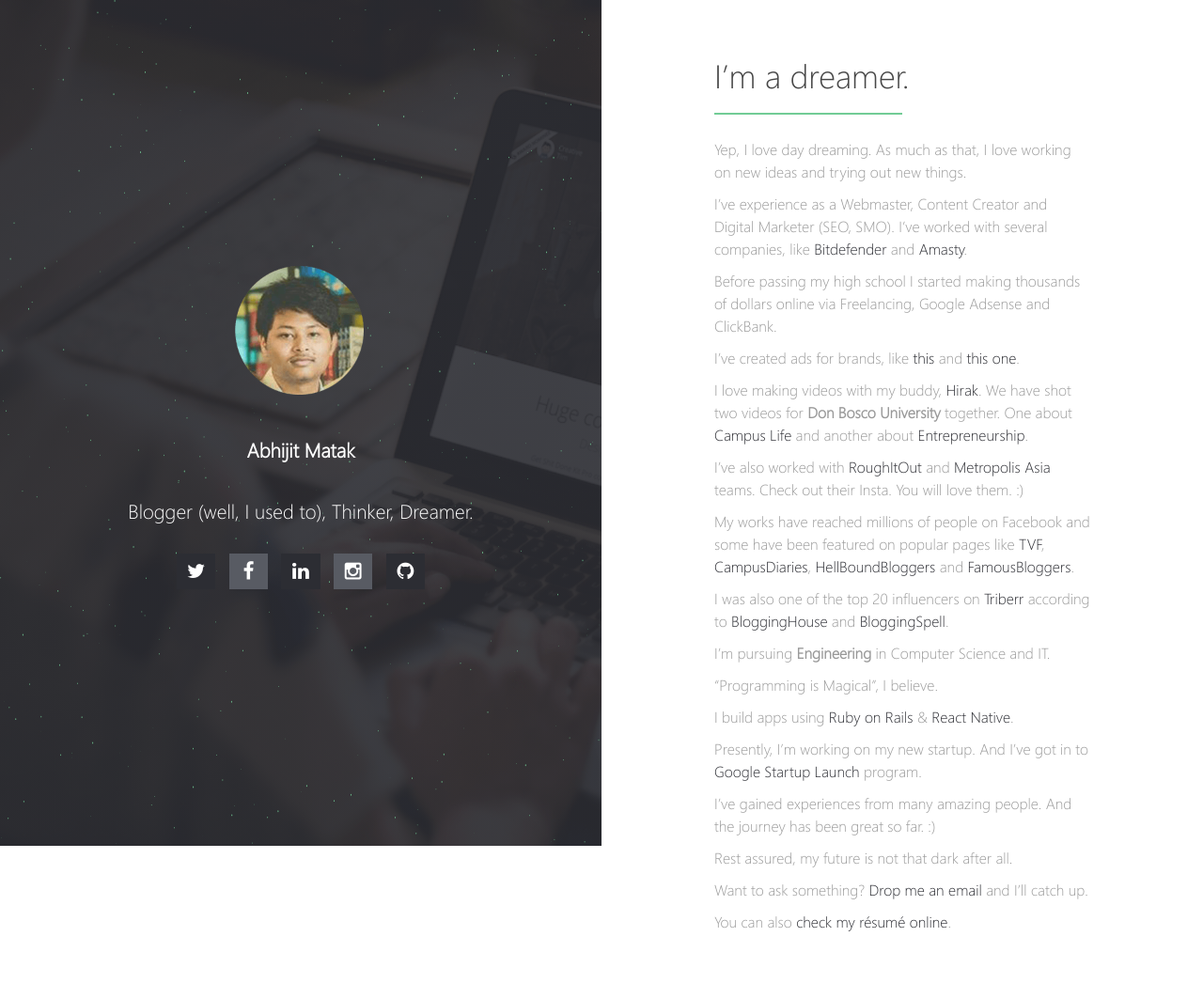
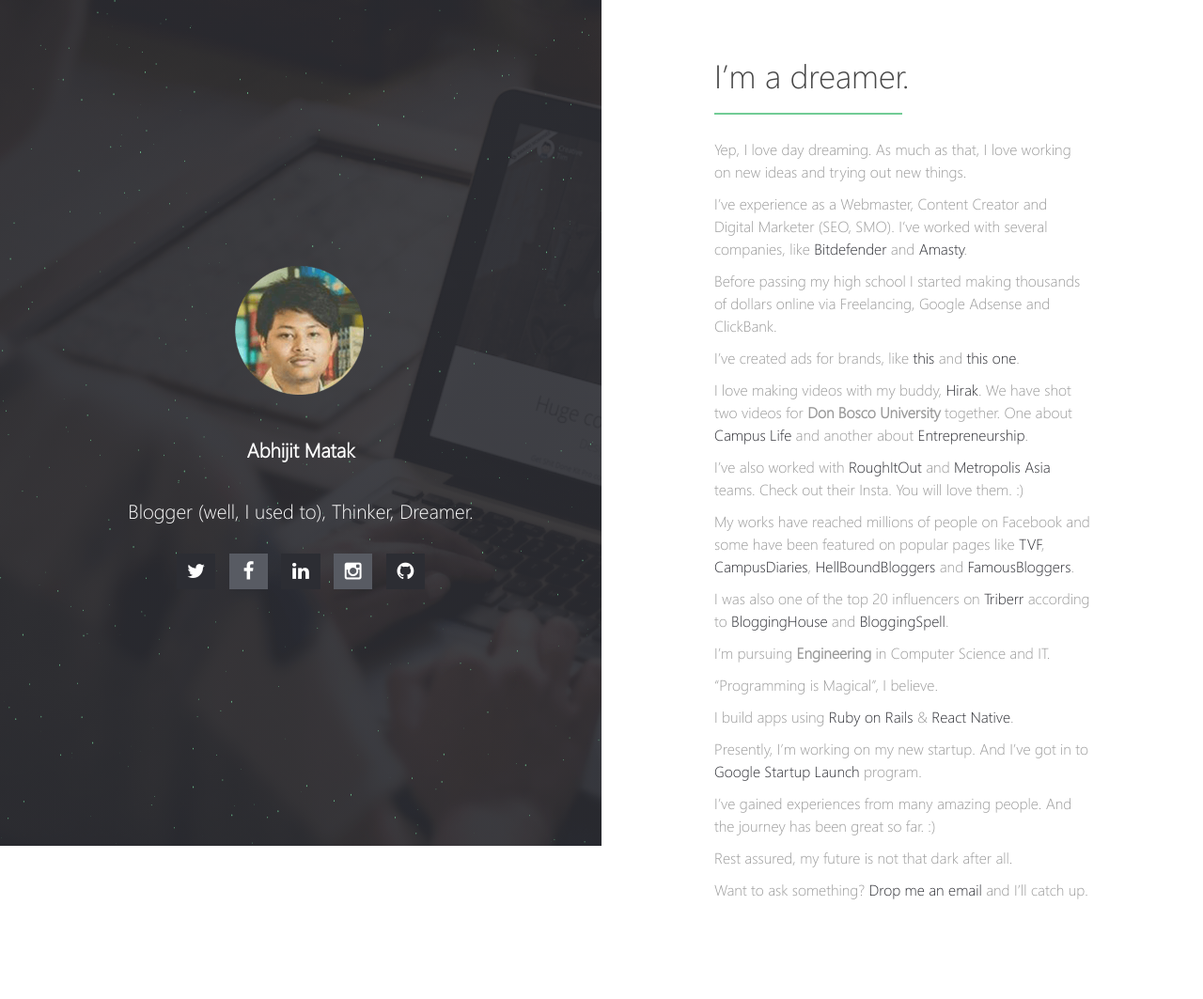
Before and after one commit to skyhitblog/skyhitblog.github.io, a Jekyll site: the page built from index.md, in a window 1280 px wide. Shown: the whole page at 94% size. Built offline with Jekyll 4.4.1, drawn with Linux system fonts in a browser that asks for light colours; our own code applies the rules of GitHub Pages for plain Markdown files; after the commit the page ends 1029 px from its top, so only the background shows below that.

Commit message:
Update index.md

```diff
--- a/index.md
+++ b/index.md
@@ -32,5 +32,3 @@ I've gained experiences from many amazing people. And the journey has been great
 Rest assured, my future is not that dark after all.
 
 Want to ask something? [Drop me an email](mailto:skyhitblog@icloud.com) and I'll catch up.
-
-You can also [check my résumé online](http://bit.ly/avisresume).
```
